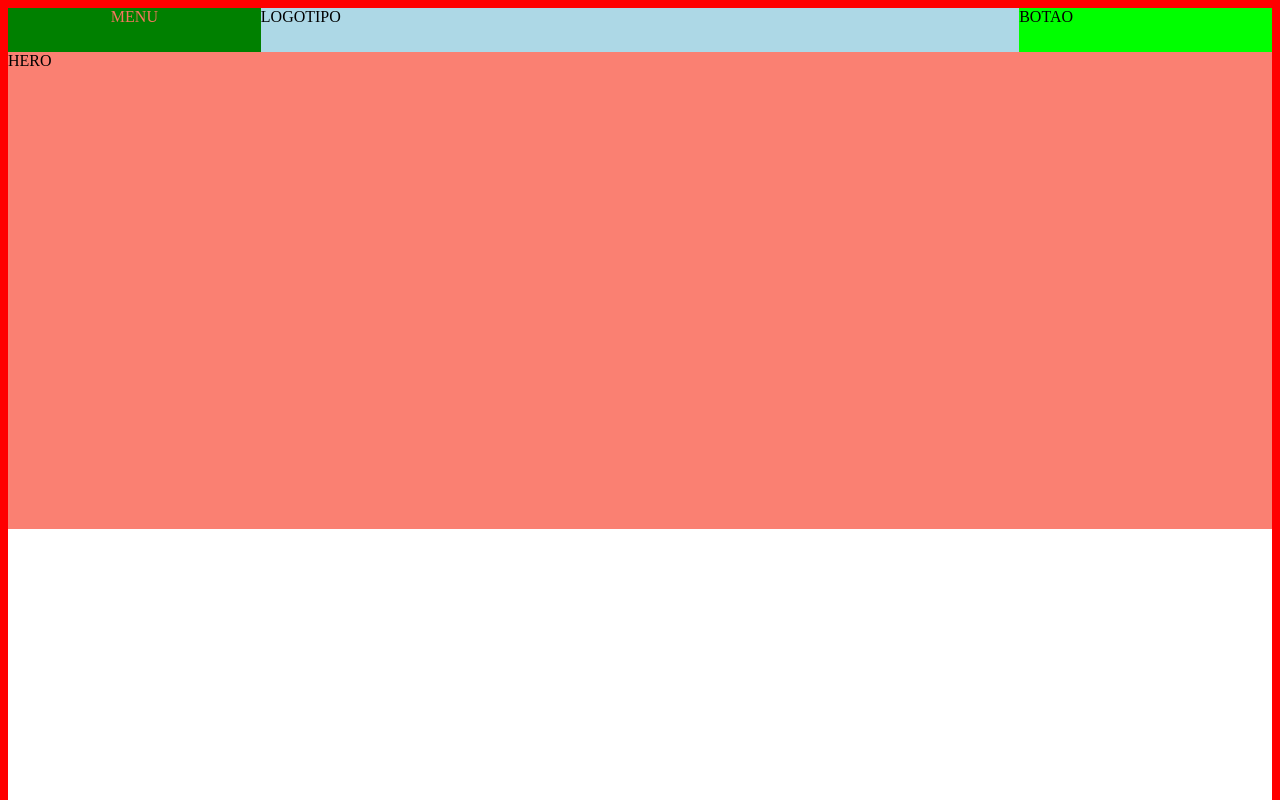
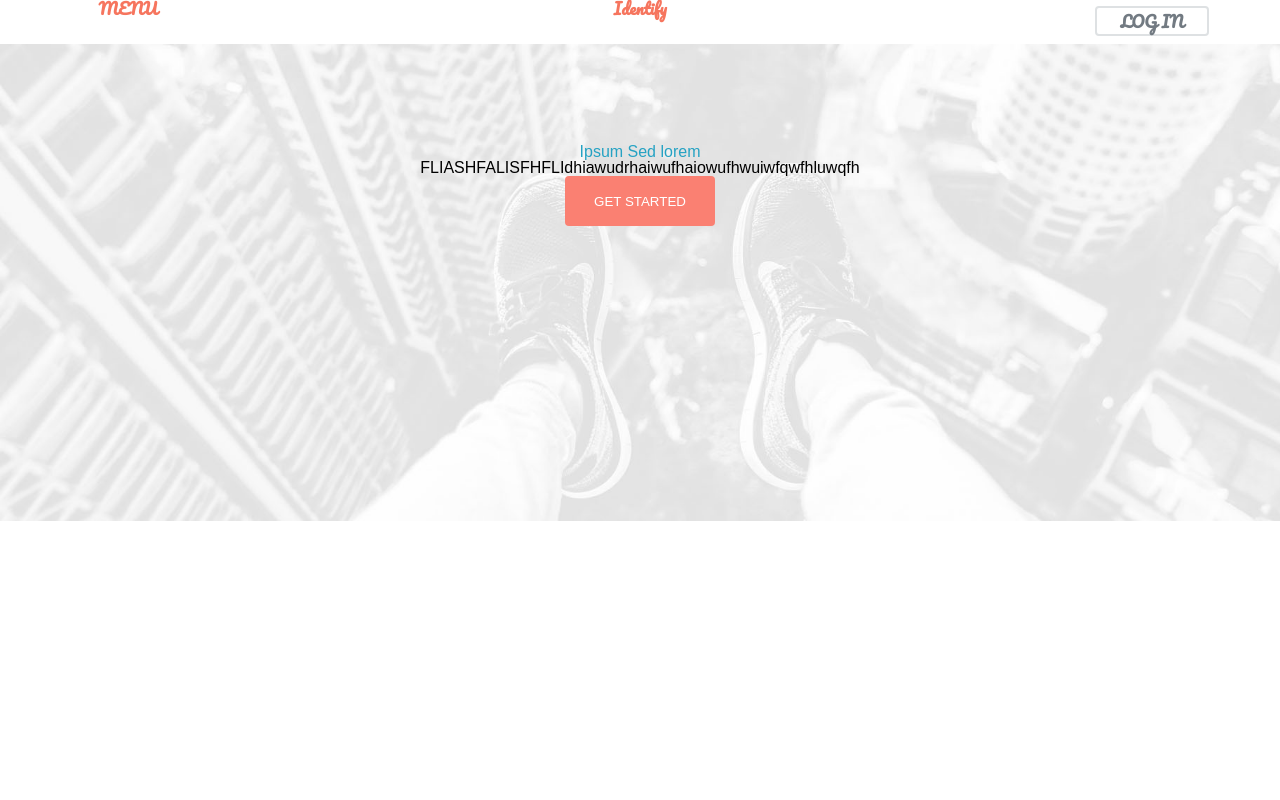
Before and after one commit to raqss22/lsd2223-raquel, a plain HTML site: page exercicio3/index.html in a window 1280 px wide. Shown: the top 800 px of the page. Drawn offline with Linux system fonts and the light colour scheme.

Commit message:
Novos tipos letra

```diff
--- a/exercicio3/CSS/Estilos.css
+++ b/exercicio3/CSS/Estilos.css
@@ -1,5 +1,13 @@
+@font-face {
+    font-family: Pacifico;
+    src: url(../fonts/Pacifico-Regular.ttf);
+}
+
 body{
     background-color: red;
+    font-family: 'Arial';
+    margin: 0px;
+    padding: 0px;
 }
 
 .wrapper{
@@ -12,24 +20,85 @@ header{
     width:100%;
     height: 44px;
     background: #FFFFFF;
+    float: left;
+    font-family: 'Pacifico';
+    font-weight: bold;
 }
+
+header .col-3 a{
+text-transform: uppercase;
+text-decoration: none;
+color: #727a82;
+border: 2px #dee1e3 solid;
+width:100px;
+padding: 5px;
+
+display: block;
+border-radius: 4px;
+text-align: center;
+margin-left: auto;
+margin-right: auto;
+margin-top: 6px;
+}
+
+header .col-3 a:hover{
+    background: #dee1e3;
+}
+
 .hero{
     width:100%;
     height: 477px;
+    background: url('../images/banner.jpg');
+    background-position: top center no-repeat;
+    background-size: cover;
+    text-align: center;
+    color:white;
+    float: left;
+
+    }
+
+    .hero-content{
+        width: 50%;
+        min-height:150px;
+
+        text-align: center;
+        margin-left: 25%;
+        margin-top: 100px;
+
+    }
+
+.hero-content button{
     background: salmon;
+    width: 150px;
+    height: 50px;
+    color: white;
+    border: none;
+    border-radius: 4px;
 
 }
+
+.hero-content p{
+    color: black;
+
+}
+
+.hero-content H1{
+    color: #25a2c3;
+}
+
 
 .articles{
     width: 100%;
     height:  500px;
     background: white;
+    float: left;
 }
 
 .Highlights{
     width:100%;
     height:200px;
     background: purple;
+    float: left;
 }
 
 .latest-news{
@@ -42,12 +111,13 @@ footer{
     width:100%;
     height: 150px;
     background: blue;
+    float: left;
 }
 
 .col-1{
     width:20%;
     height:44px;
-    background: green;
+
     float: left;
     text-align: center;
     color: #f6755e;
@@ -58,16 +128,18 @@ footer{
 .col-2{
     width: 60%;
     height: 44px;
-    background: lightblue;
+
     float: left;
-
+    text-align: center;
+    color: #f6755e;
 
 }
 
 .col-3{
     width:20%;
     height:44px;
-    background: lime;
+
     float: left;
+    text-align: center;
 
 }
--- /dev/null
+++ b/exercicio3/CSS/reset.css
@@ -0,0 +1,48 @@
+/* http://meyerweb.com/eric/tools/css/reset/
+   v2.0 | 20110126
+   License: none (public domain)
+*/
+
+html, body, div, span, applet, object, iframe,
+h1, h2, h3, h4, h5, h6, p, blockquote, pre,
+a, abbr, acronym, address, big, cite, code,
+del, dfn, em, img, ins, kbd, q, s, samp,
+small, strike, strong, sub, sup, tt, var,
+b, u, i, center,
+dl, dt, dd, ol, ul, li,
+fieldset, form, label, legend,
+table, caption, tbody, tfoot, thead, tr, th, td,
+article, aside, canvas, details, embed,
+figure, figcaption, footer, header, hgroup,
+menu, nav, output, ruby, section, summary,
+time, mark, audio, video {
+	margin: 0;
+	padding: 0;
+	border: 0;
+	font-size: 100%;
+	font: inherit;
+	vertical-align: baseline;
+}
+/* HTML5 display-role reset for older browsers */
+article, aside, details, figcaption, figure,
+footer, header, hgroup, menu, nav, section {
+	display: block;
+}
+body {
+	line-height: 1;
+}
+ol, ul {
+	list-style: none;
+}
+blockquote, q {
+	quotes: none;
+}
+blockquote:before, blockquote:after,
+q:before, q:after {
+	content: '';
+	content: none;
+}
+table {
+	border-collapse: collapse;
+	border-spacing: 0;
+}
--- a/exercicio3/index.html
+++ b/exercicio3/index.html
@@ -5,19 +5,33 @@
     <meta http-equiv="X-UA-Compatible" content="IE=edge">
     <meta name="viewport" content="width=device-width, initial-scale=1.0">
     <title>Document</title>
+    <link rel="stylesheet" href="CSS/reset.css">
     <link rel="stylesheet" href="CSS/Estilos.css">
+
 </head>
 <body>
     <div class="wrapper">
         <header>
             <div class="col-1">MENU</div>
-            <div class="col-2">LOGOTIPO</div>
-            <div class="col-3">BOTAO</div>
+            <div class="col-2">Identify</div>
+            <div class="col-3">
+               <a href="http://www.google.com" target="blank">
+                  Log in
+               </a>
+            </div>
+
         </header>
 
         <div class="hero">
-HERO
+            <div class="hero-content">
+            <H1>Ipsum Sed lorem</H1>
+            <p>FLIASHFALISFHFLIdhiawudrhaiwufhaiowufhwuiwfqwfhluwqfh
+            </p>
+
+            <button>GET STARTED</button>
         </div>
+        </div>
+
     <div class="articles"></div>
 
     <div class="Highlights"></div>
```
Also changed, not shown: exercicio3/fonts/Pacifico-Regular.ttf (added).
